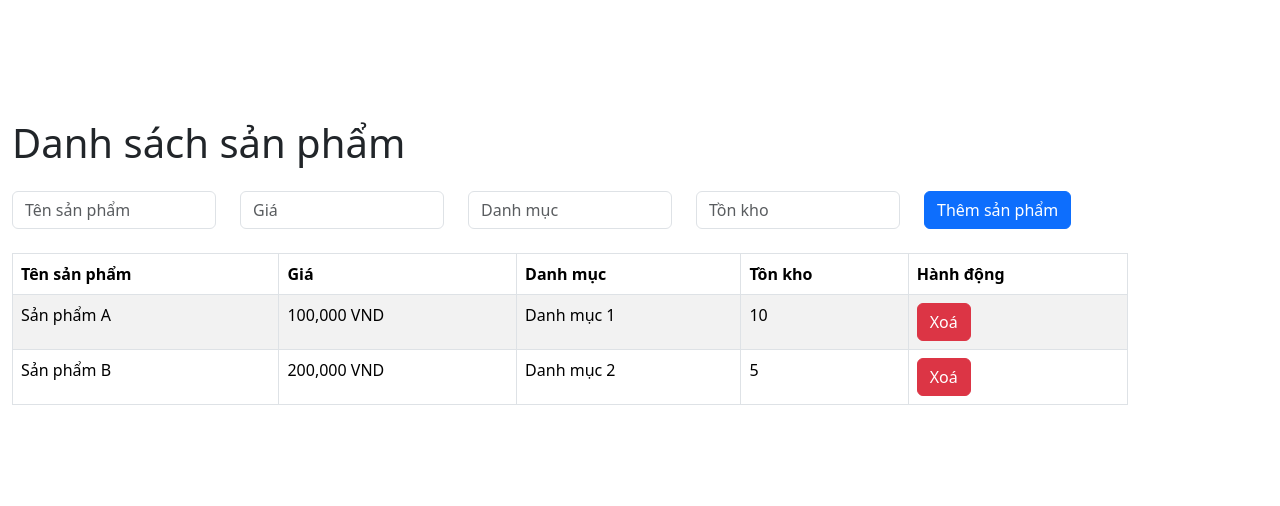
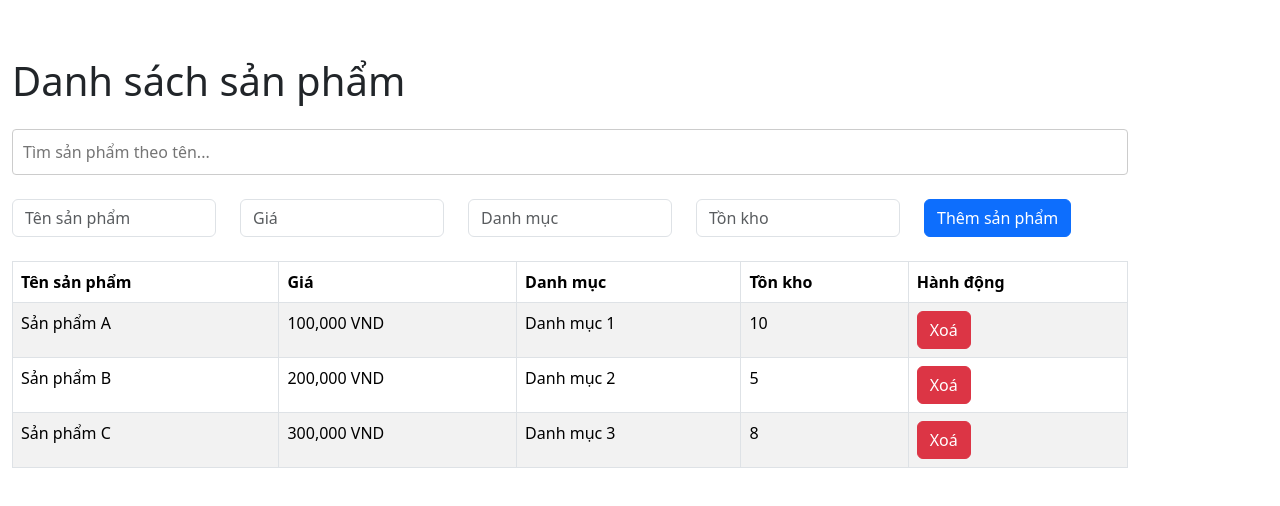
Before and after one commit to trieu22676191/KTTK, a React (Vite) app in the folder 22676191_NguyenPhuTrieu_KTTK/: page / in a window 1280 px wide. Shown: the part 142-648 px from the top of the page. Built offline with nearby package versions, Linux system fonts and the light colour scheme.

Commit message:
feat: tìm kiếm  sản phẩm  theo tên

```diff
--- /dev/null
+++ b/22676191_NguyenPhuTrieu_KTTK/src/components/FindProduct.jsx
@@ -0,0 +1,39 @@
+import React, { useState } from "react";
+
+const FindProduct = ({ products, onSearchResults }) => {
+  const [searchTerm, setSearchTerm] = useState("");
+
+  // Hàm xử lý tìm kiếm
+  const handleSearch = (e) => {
+    const value = e.target.value;
+    setSearchTerm(value);
+
+    // Lọc sản phẩm theo tên (không phân biệt hoa thường)
+    const filteredProducts = products.filter((product) =>
+      product.name.toLowerCase().includes(value.toLowerCase())
+    );
+
+    // Trả kết quả tìm kiếm về component cha
+    onSearchResults(filteredProducts);
+  };
+
+  return (
+    <div className="mb-4">
+      <input
+        type="text"
+        placeholder="Tìm sản phẩm theo tên..."
+        value={searchTerm}
+        onChange={handleSearch}
+        style={{
+          width: "100%",
+          padding: "10px",
+          fontSize: "16px",
+          border: "1px solid #ccc",
+          borderRadius: "4px",
+        }}
+      />
+    </div>
+  );
+};
+
+export default FindProduct;
--- a/22676191_NguyenPhuTrieu_KTTK/src/components/ProductList.jsx
+++ b/22676191_NguyenPhuTrieu_KTTK/src/components/ProductList.jsx
@@ -1,28 +1,43 @@
 import React, { useState } from "react";
 import { Table, Button } from "react-bootstrap";
 import AddProduct from "./AddProduct";
+import FindProduct from "./FindProduct";
 
 const ProductList = () => {
   const [products, setProducts] = useState([
     { name: "Sản phẩm A", price: "100,000 VND", category: "Danh mục 1", stock: 10 },
     { name: "Sản phẩm B", price: "200,000 VND", category: "Danh mục 2", stock: 5 },
+    { name: "Sản phẩm C", price: "300,000 VND", category: "Danh mục 3", stock: 8 },
   ]);
+
+  const [filteredProducts, setFilteredProducts] = useState(products);
 
   // Hàm thêm sản phẩm mới
   const addProduct = (product) => {
-    setProducts([...products, product]);
+    const updatedProducts = [...products, product];
+    setProducts(updatedProducts);
+    setFilteredProducts(updatedProducts); // Cập nhật danh sách hiển thị
+  };
+
+  // Hàm xử lý kết quả tìm kiếm
+  const handleSearchResults = (results) => {
+    setFilteredProducts(results);
   };
 
   // Hàm xóa sản phẩm
   const deleteProduct = (index) => {
     const newProducts = [...products];
-    newProducts.splice(index, 1); // Xóa sản phẩm tại vị trí index
+    newProducts.splice(index, 1);
     setProducts(newProducts);
+    setFilteredProducts(newProducts); // Cập nhật danh sách hiển thị
   };
 
   return (
     <div className="container mt-4">
       <h1 className="mb-4">Danh sách sản phẩm</h1>
+
+      {/* Form tìm kiếm sản phẩm */}
+      <FindProduct products={products} onSearchResults={handleSearchResults} />
 
       {/* Form thêm sản phẩm */}
       <AddProduct onAddProduct={addProduct} />
@@ -39,7 +54,7 @@ const ProductList = () => {
           </tr>
         </thead>
         <tbody>
-          {products.map((product, index) => (
+          {filteredProducts.map((product, index) => (
             <tr key={index}>
               <td>{product.name}</td>
               <td>{product.price}</td>
```
Also changed, not shown: 22676191_NguyenPhuTrieu_KTTK/src/minhchung/Câu 5.PNG (added).
